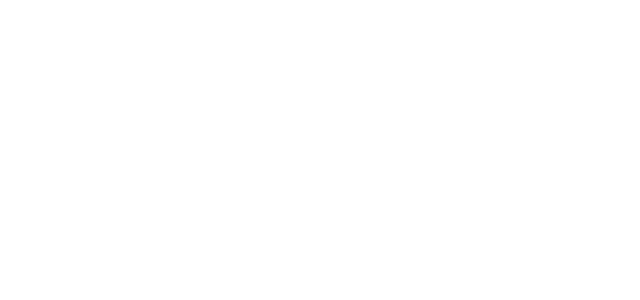
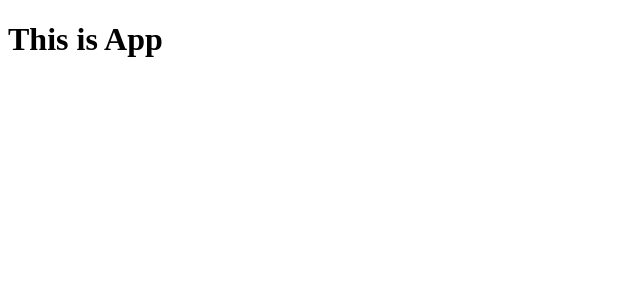
Before and after one commit to a941024/vueProject01, a Vue app in the folder vue01/: page / in a window 1280 px wide. Shown: the top 300 px of the page, without its empty margins (0-640 px from the left). Built offline with nearby package versions, Linux system fonts and the light colour scheme.

Commit message:
2019.10.10 11:52 Ameng update his code

```diff
--- a/vue01/src/App.vue
+++ b/vue01/src/App.vue
@@ -1,13 +1,14 @@
 <template>
   <div id="app">
-
+    <h1>This is App</h1>
+    <router-view></router-view>
   </div>
 </template>
 
 <script>
-export default {
-  name: 'App'
-}
+  export default {
+    name: 'App'
+  }
 </script>
 
 <style>
```
